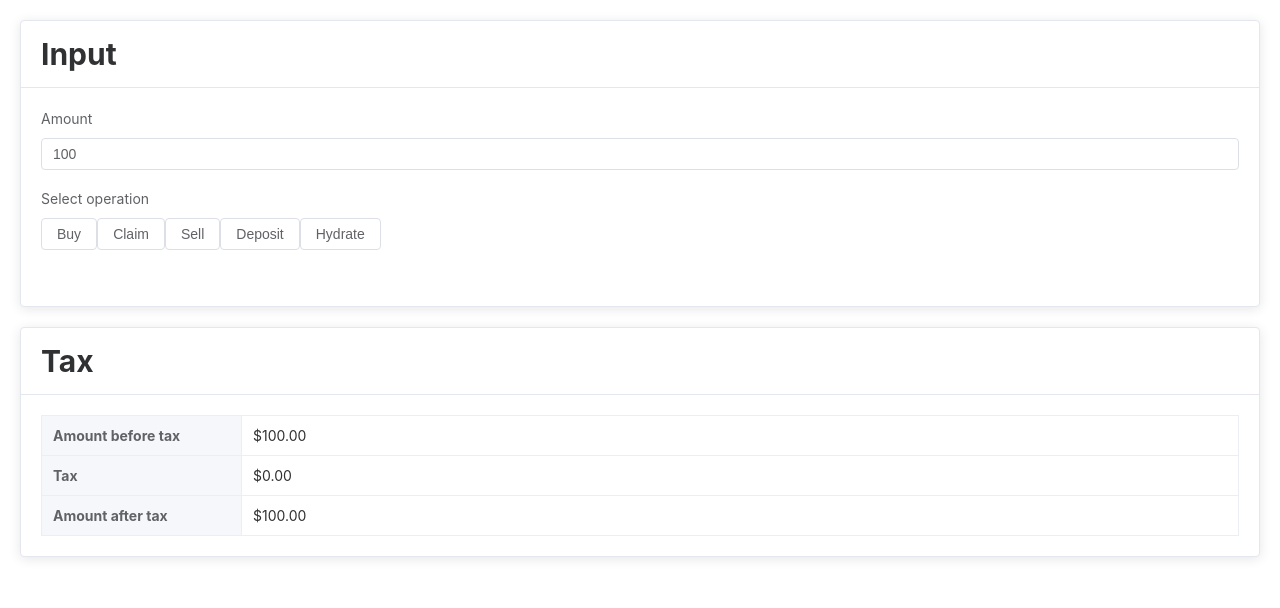
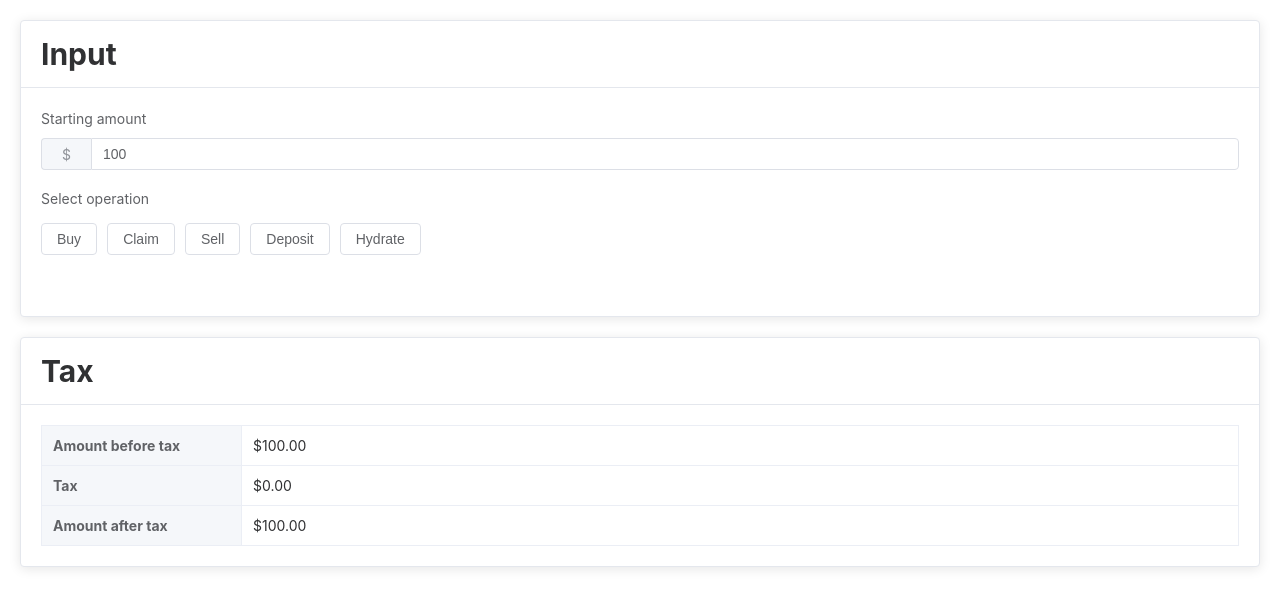
Before and after one commit to milad-alizadeh/drip-fee-calculator, a Vue app: page / in a window 1280 px wide. Shown: the top 608 px of the page. Built offline with nearby package versions, Linux system fonts and the light colour scheme.

Commit message:
add min node version

```diff
--- a/package.json
+++ b/package.json
@@ -24,6 +24,9 @@
     "node-sass": "5.0.0",
     "sass-loader": "10.1.1"
   },
+  "engines": {
+    "node": ">=14.17.3"
+  },
   "eslintConfig": {
     "root": true,
     "env": {
--- a/src/components/FeeCalculator.vue
+++ b/src/components/FeeCalculator.vue
@@ -8,8 +8,10 @@
       </template>
 
       <el-form labelPosition="top">
-        <el-form-item label="Amount">
-          <el-input v-model="amount" type="number" pattern="[0-9]*"></el-input>
+        <el-form-item label="Starting amount">
+          <el-input v-model="amount" type="number" pattern="[0-9]*">
+            <template #prepend>$</template>
+          </el-input>
         </el-form-item>
 
         <el-form-item
@@ -28,7 +30,6 @@
         </el-form-item>
 
         <el-form-item class="v-fee-calculator__tag-list">
-          <transition-group name="el-zoom-in-top">
             <div
               class="v-fee-calculator__tag-item"
               v-for="({ label, value }, index) in operationList"
@@ -44,7 +45,6 @@
 
               <i class="el-icon-circle-plus-outline" v-if="index < operationList.length - 1"></i>
             </div>
-          </transition-group>
 
         </el-form-item>
       </el-form>
@@ -77,7 +77,6 @@
 
         <el-descriptions-item>
           <template #label>
-            <i class="el-icon-money"></i>
             <strong> Amount after tax</strong>
           </template>
           {{ formatCurrency(calculatedFees.amountAfterFees) }}
@@ -91,6 +90,7 @@
 import { computed, reactive, toRefs } from 'vue'
 import keyBy from 'lodash/keyBy'
 import remove from 'lodash/remove'
+import isEmpty from 'lodash/isEmpty'
 
 export default {
   name: 'FeeCalculator',
@@ -150,6 +150,7 @@ export default {
 
     const calculatedFees = computed(() => calculateFees(state))
     const allOperationsByKey = computed(() => keyBy(state.allOperations, 'value'))
+    const operationListByKey = computed(() => keyBy(state.operationList, 'value'))
     const selectedOperation = computed(() => state.operationList[state.operationList.length - 1])
     const availableOperations = computed(() => state.allOperations.map(operation => {
       if (!selectedOperation.value) {
@@ -158,6 +159,9 @@ export default {
         operation.disabled = true
       }
       return operation
+    }).filter(operation => {
+      if(isEmpty(operationListByKey.value)) return true
+      return !operationListByKey.value[operation.value]
     }))
 
     const formatCurrency = amount => new Intl.NumberFormat('en-us', { style: 'currency', currency: 'USD' }).format(amount)
@@ -203,12 +207,14 @@ export default {
   }
 
   &__buttons {
+    .el-form-item__content {
+      margin: 0 -5px;
       flex-wrap: wrap;
       display: flex;
-    grid-gap: 10px;
+    }
 
     .el-button {
-      margin: 0 !important;
+      margin: 5px;
     }
   }
 
```
Lines whose indentation alone changed are shown as unchanged.
